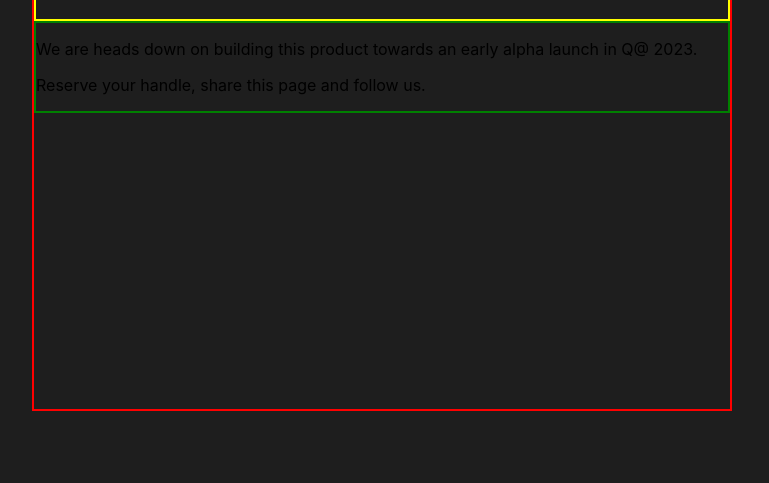
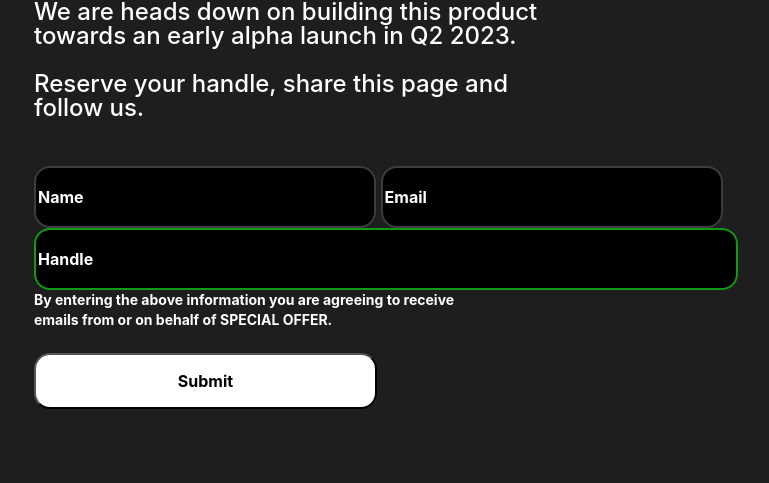
Before and after one commit to alexbriannaughton/special-offer-ta, a plain HTML site: page index.html in a window 1280 px wide. Shown: the part 317-800 px from the top of the page, without its empty margins (258-1027 px from the left). Drawn offline with Linux system fonts and the light colour scheme; a web font is replaced by a local one.

Commit message:
elements on page

```diff
--- a/index.html
+++ b/index.html
@@ -19,13 +19,30 @@
         </div>
         <div id="p-div">
             <p>
-                We are heads down on building this product towards an early alpha launch in Q@ 2023.
+                We are heads down on building this product towards an early alpha launch in Q2 2023.
             </p>
             <p>
                 Reserve your handle, share this page and follow us.
             </p>
         </div>
-
+        <div id="inputs-div">
+            <div id="input-row">
+                <input type="text" id="name" placeholder="Name">
+                <input type="email" id="email" placeholder="Email">
+            </div>
+            <div id="handle-input-div">
+                <input type="handle" id="handle" placeholder="Handle">
+            </div>
+            <div id="input-fine-print">
+                <p>
+                    By entering the above information you are agreeing to receive<br>
+                    emails from or on behalf of SPECIAL OFFER.
+                </p>
+            </div>
+        </div>
+        <div id="button-div">
+            <button>Submit</button>
+        </div>
     </div>
 </body>
 
--- a/style.css
+++ b/style.css
@@ -19,7 +19,7 @@ body {
 }
 
 #main-div {
-    border: red solid 2px;
+    /* border: red solid 2px; */
     margin: 0;
     position: absolute;
     top: 50%;
@@ -30,25 +30,90 @@ body {
     width: 696px;
     height: 552px;
     margin-top: 50px;
+    display: flex;
+    flex-direction: column;
+    justify-content: space-between;
 }
 
-#title-div {
+/* #title-div {
     border: yellow solid 2px;
-}
+} */
 
 #title-div h1 {
-    font-style: normal;
     font-weight: 700;
     font-size: 48px;
     line-height: 48px;
     letter-spacing: -0.02em;
     color: #FFFFFF;
+    margin: 0;
 }
 
 #p-div {
-    border: green solid 2px;
+    /* border: green solid 2px; */
+    width: 522px;
 }
 
 #p-div p {
+    font-weight: 500;
+    font-size: 24px;
+    line-height: 100%;
+    color: #FFFFFF;
+}
 
+/* #inputs-div {
+    border: purple solid 1px;
+} */
+
+#inputs-div input {
+    background: #000000;
+    border-radius: 16px;
+    height: 56px;
+    font-weight: 700;
+    font-size: 16px;
+    line-height: 20px;
+    color: #FFFFFF;
+    font-family: 'SF Pro Display', Fallback, sans-serif;
 }
+
+#inputs-div input::placeholder {
+    color: #FFFFFF;
+}
+
+/* #input-row {
+    border: purple solid 1px;
+} */
+
+#input-row input {
+    width: 48%;
+    border: 2px solid #3D3D3D;
+}
+
+/* #handle-input-div {
+    border: purple solid 1px;
+} */
+
+#handle-input-div input {
+    border: 2px solid #129A14;
+    width: 100%;
+}
+
+#input-fine-print p {
+    margin: 0;
+    color: #FFFFFF;
+    font-weight: 700;
+    font-size: 14px;
+    line-height: 20px;
+}
+
+#button-div button {
+    padding: 16px;
+    width: 343px;
+    height: 56px;
+    background: #FFFFFF;
+    border-radius: 16px;
+    font-family: 'SF Pro Display', Fallback, sans-serif;
+    font-weight: 700;
+    font-size: 16px;
+    line-height: 20px;
+    color: #000000;
+}
```
